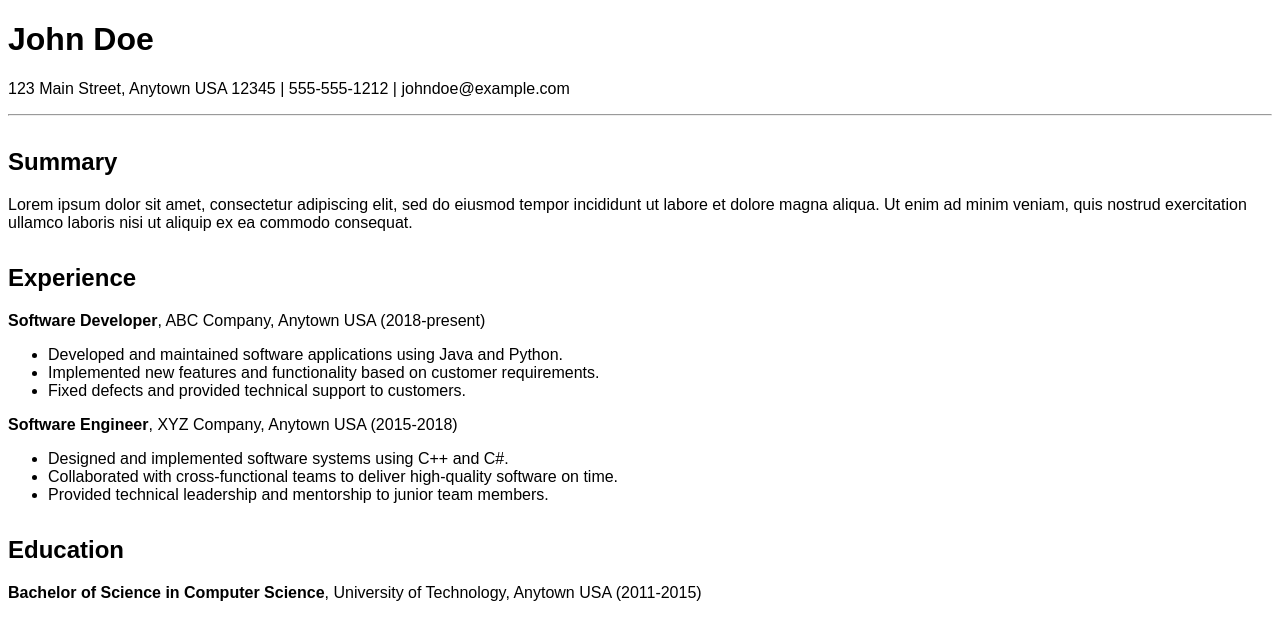
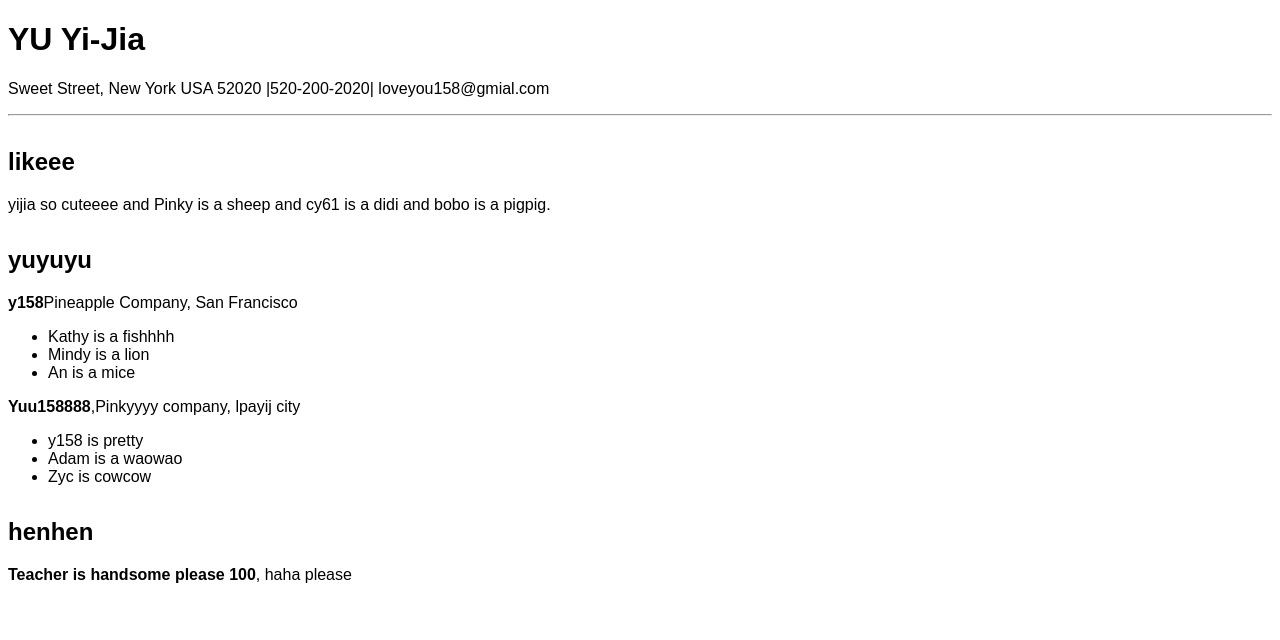
Before and after one commit to yuu158/yuuu158, a plain HTML site: page index.html in a window 1280 px wide. Drawn offline with Linux system fonts and the light colour scheme.

Commit message:
Update index.html

```diff
--- a/index.html
+++ b/index.html
@@ -20,33 +20,33 @@
   </style>
 </head>
 <body>
-  <h1>John Doe</h1>
-  <p>123 Main Street, Anytown USA 12345 | 555-555-1212 | johndoe@example.com</p>
+  <h1>YU Yi-Jia</h1>
+  <p>Sweet Street, New York USA 52020 |520-200-2020| loveyou158@gmial.com</p>
   <hr>
-  <h2 class="section-header">Summary</h2>
+  <h2 class="section-header">likeee</h2>
   <p>
-    Lorem ipsum dolor sit amet, consectetur adipiscing elit, sed do eiusmod tempor incididunt ut labore et dolore magna aliqua. Ut enim ad minim veniam, quis nostrud exercitation ullamco laboris nisi ut aliquip ex ea commodo consequat.
+   yijia so cuteeee and Pinky is a sheep and cy61 is a didi and bobo is a pigpig.
   </p>
-  <h2 class="section-header">Experience</h2>
+  <h2 class="section-header">yuyuyu</h2>
   <div class="section-item">
-    <strong>Software Developer</strong>, ABC Company, Anytown USA (2018-present)
+    <strong>y158</strong>Pineapple Company, San Francisco
     <ul>
-      <li>Developed and maintained software applications using Java and Python.</li>
-      <li>Implemented new features and functionality based on customer requirements.</li>
-      <li>Fixed defects and provided technical support to customers.</li>
+      <li>Kathy is a fishhhh</li>
+      <li>Mindy is a lion</li>
+      <li>An is a mice</li>
     </ul>
   </div>
   <div class="section-item">
-    <strong>Software Engineer</strong>, XYZ Company, Anytown USA (2015-2018)
+    <strong>Yuu158888</strong>,Pinkyyyy company, lpayij city
     <ul>
-      <li>Designed and implemented software systems using C++ and C#.</li>
-      <li>Collaborated with cross-functional teams to deliver high-quality software on time.</li>
-      <li>Provided technical leadership and mentorship to junior team members.</li>
+      <li>y158 is pretty</li>
+      <li>Adam is a waowao</li>
+      <li>Zyc is cowcow</li>
     </ul>
   </div>
-  <h2 class="section-header">Education</h2>
+  <h2 class="section-header">henhen</h2>
   <div class="section-item">
-    <strong>Bachelor of Science in Computer Science</strong>, University of Technology, Anytown USA (2011-2015)
+    <strong>Teacher is handsome please 100</strong>, haha please
   </div>
 </body>
 </html>
```
